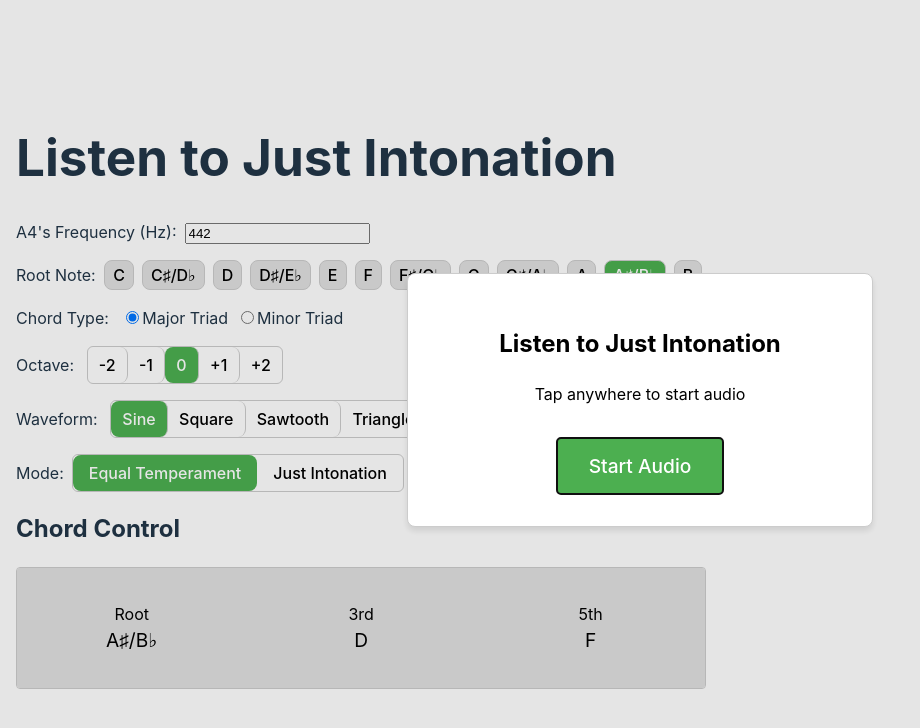
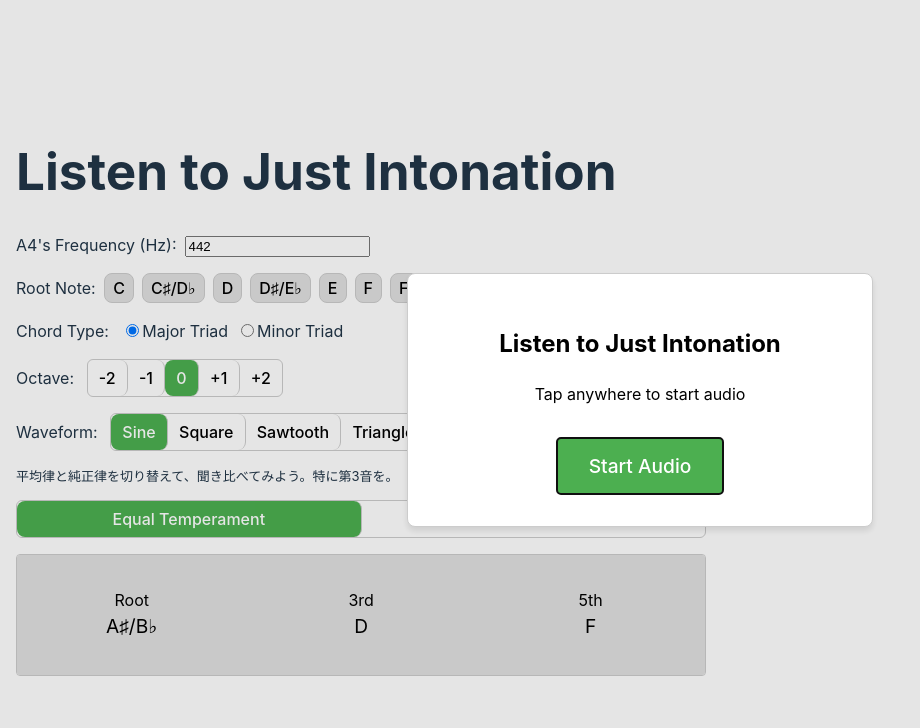
Before and after one commit to Nyoho/just-intonation, a React (Vite) app: page / in a window 1280 px wide. Shown: the top 728 px of the page, without its empty margins (0-920 px from the left). Built offline with nearby package versions, Linux system fonts and the light colour scheme.

Commit message:
Make width of modes full

```diff
--- a/src/App.tsx
+++ b/src/App.tsx
@@ -433,23 +433,26 @@ export default function App() {
         </div>
       </div>
 
+      <p style={{fontSize: 'small'}}>平均律と純正律を切り替えて、聞き比べてみよう。特に第3音を。</p>
+
       <div style={{ marginBottom: '1rem' }}>
-        <div style={{ display: 'flex', alignItems: 'center' }}>
-          <span>{t('mode')}: </span>
+        <div style={{ display: 'flex', alignItems: 'center', justifyContent: 'space-between' }}>
           <div style={{
             display: 'flex',
+            flexGrow: 1,
             border: '1px solid #ccc',
             borderRadius: '6px',
-            overflow: 'hidden',
-            marginLeft: '0.5rem'
+            overflow: 'hidden'
           }}>
             <button
               onClick={() => setMode('equal')}
               style={{
+                flex: 1,
                 padding: '0.5rem 1rem',
                 backgroundColor: mode === 'equal' ? '#4caf50' : 'transparent',
                 color: mode === 'equal' ? '#fff' : '#000',
                 border: 'none',
+                borderRight: '1px solid #ccc', // 区切り線を追加
                 cursor: 'pointer',
                 transition: 'all 0.2s ease'
               }}
@@ -459,6 +462,7 @@ export default function App() {
             <button
               onClick={() => setMode('just')}
               style={{
+                flex: 1,
                 padding: '0.5rem 1rem',
                 backgroundColor: mode === 'just' ? '#4caf50' : 'transparent',
                 color: mode === 'just' ? '#fff' : '#000',
@@ -475,7 +479,6 @@ export default function App() {
 
       {/* 各和音（根音・第3音・第5音）のトグルボタン */}
       <div style={{ marginBottom: '1rem' }}>
-        <h2>{t('chordControl')}</h2>
         <div
           style={{
             display: 'flex',
@@ -571,9 +574,9 @@ export default function App() {
               }}
               data-note-index={index}
             >
-              <div style={{textAlign: 'center'}}>
+              <div style={{ textAlign: 'center' }}>
                 <div>{index === 0 ? t('rootText') : index === 1 ? t('thirdText') : t('fifthText')}</div>
-                <div style={{fontSize: 'larger'}}>{note}</div>
+                <div style={{ fontSize: 'larger' }}>{note}</div>
               </div>
             </div>
           ))}
```
